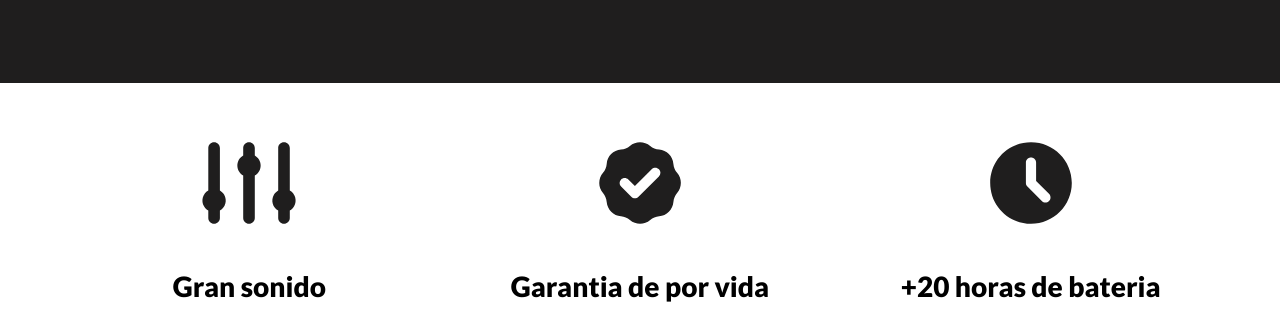
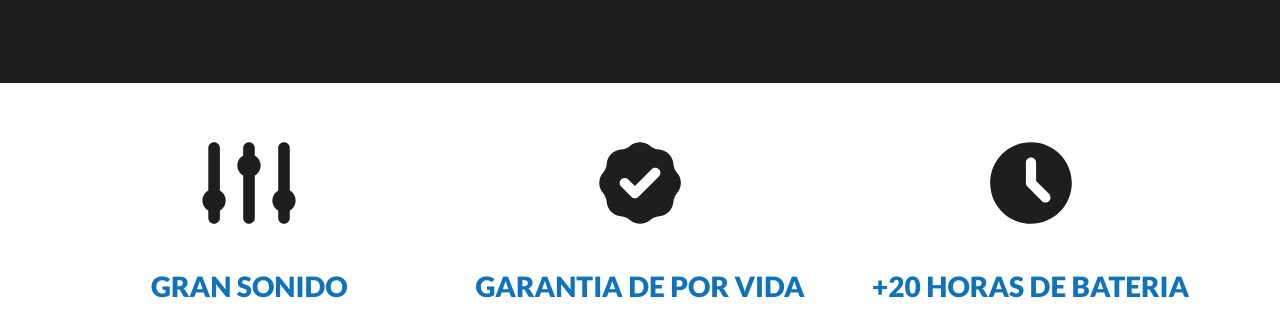
Before and after one commit to abinadiS/web-auriculares, a plain HTML site: page index.html in a window 1280 px wide. Shown: the part 458-787 px from the top of the page. Drawn offline with Linux system fonts and the light colour scheme.

Commit message:
se añade color al h3 de los iconos

```diff
--- a/css/app.css
+++ b/css/app.css
@@ -131,7 +131,11 @@ img{
     text-align: center;
     margin: 5rem 0;
 }
+.icono h3{
+    color: var(--primario);
+    text-transform: uppercase;
 
+}
 @media (min-width: 768px){
     .iconos{
         display: grid;
```
